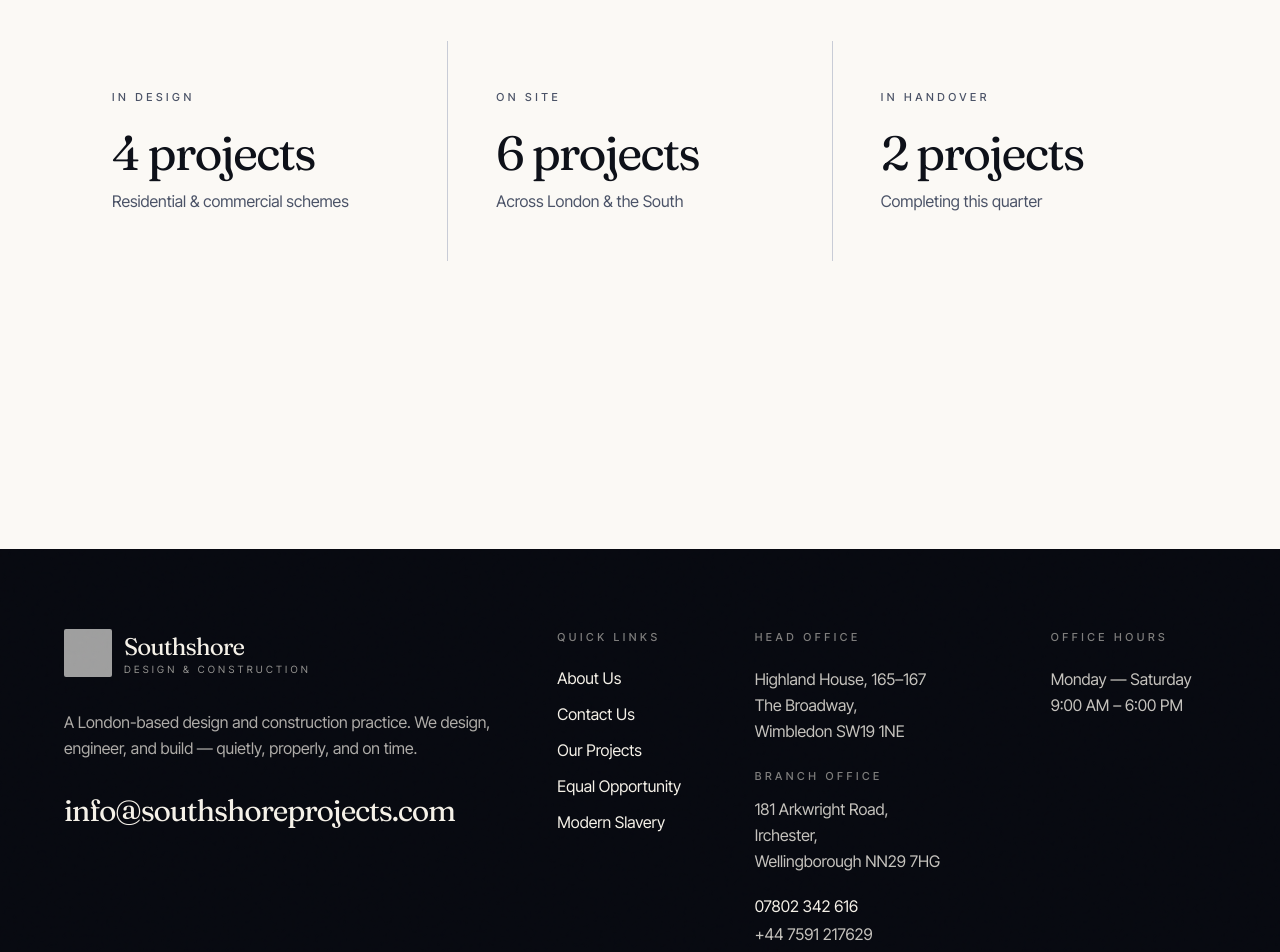
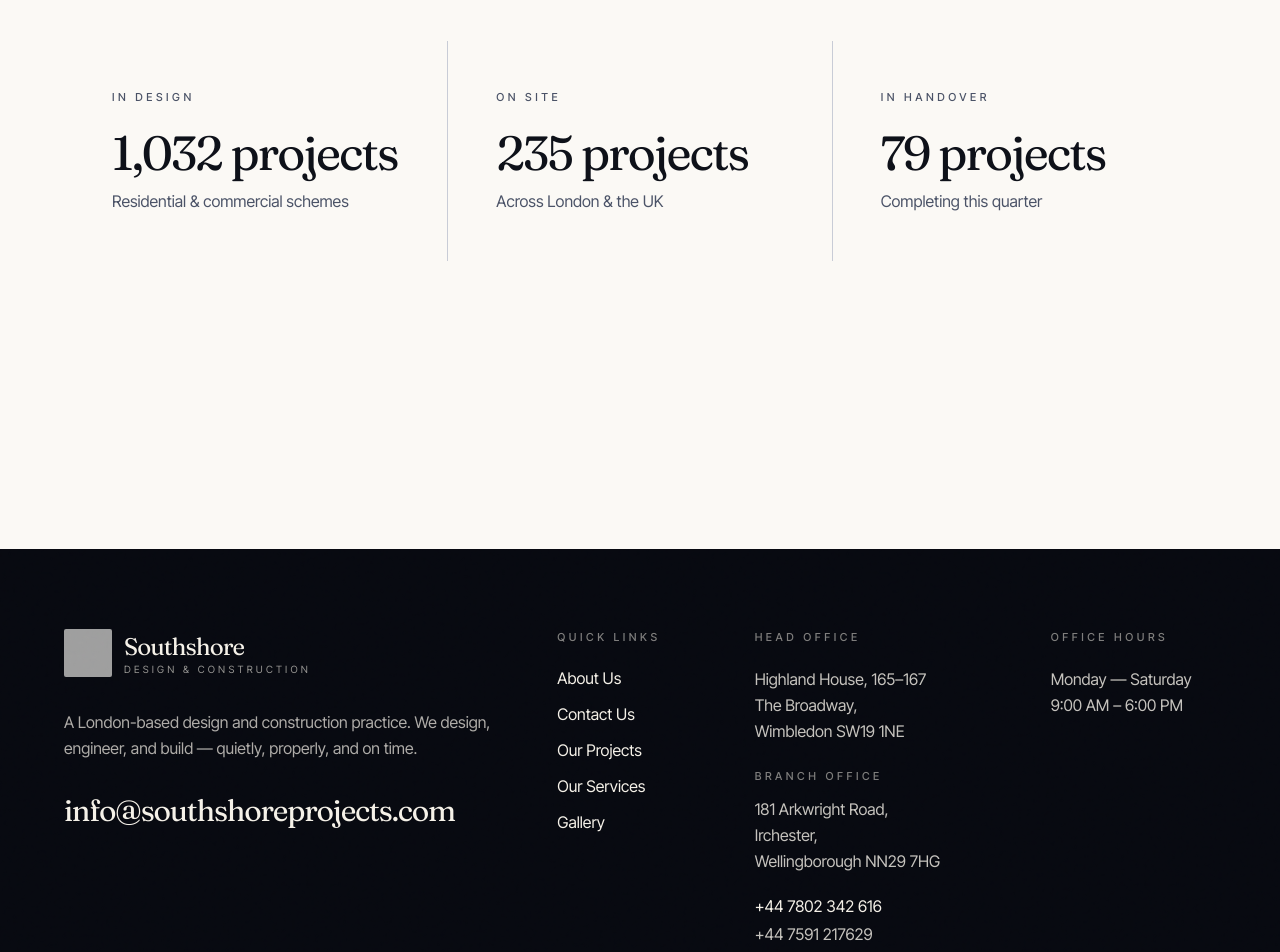
Before and after one commit to UsmanAhmed0001/Southshore-projects, a React (Vite) app: page /projects in a window 1280 px wide. Shown: the part 1560-2512 px from the top of the page. Built offline with nearby package versions, Linux system fonts and the light colour scheme; grey boxes are pictures that could not be loaded.

Commit message:
Remove policy pages, update numbers, tagline and phone formats

```diff
--- a/src/App.jsx
+++ b/src/App.jsx
@@ -7,8 +7,6 @@ import Services from './pages/Services.jsx'
 import Gallery from './pages/Gallery.jsx'
 import Projects from './pages/Projects.jsx'
 import Contact from './pages/Contact.jsx'
-import EqualOpportunity from './pages/EqualOpportunity.jsx'
-import ModernSlavery from './pages/ModernSlavery.jsx'
 
 export default function App() {
   return (
@@ -22,8 +20,6 @@ export default function App() {
           <Route path="/gallery" element={<Gallery />} />
           <Route path="/projects" element={<Projects />} />
           <Route path="/contact" element={<Contact />} />
-          <Route path="/equal-opportunity-policy" element={<EqualOpportunity />} />
-          <Route path="/modern-slavery-statement" element={<ModernSlavery />} />
           <Route path="*" element={<Home />} />
         </Routes>
       </Layout>
--- a/src/components/Footer.jsx
+++ b/src/components/Footer.jsx
@@ -40,8 +40,8 @@ export default function Footer() {
               <li><Link to="/about" className="hover:text-brass-400 transition-colors">About Us</Link></li>
               <li><Link to="/contact" className="hover:text-brass-400 transition-colors">Contact Us</Link></li>
               <li><Link to="/projects" className="hover:text-brass-400 transition-colors">Our Projects</Link></li>
-              <li><Link to="/equal-opportunity-policy" className="hover:text-brass-400 transition-colors">Equal Opportunity</Link></li>
-              <li><Link to="/modern-slavery-statement" className="hover:text-brass-400 transition-colors">Modern Slavery</Link></li>
+              <li><Link to="/services" className="hover:text-brass-400 transition-colors">Our Services</Link></li>
+              <li><Link to="/gallery" className="hover:text-brass-400 transition-colors">Gallery</Link></li>
             </ul>
           </div>
 
@@ -62,8 +62,8 @@ export default function Footer() {
               </address>
             </div>
             <div className="mt-5 space-y-1">
-              <a href="tel:07802342616" className="block hover:text-brass-400 transition-colors">
-                07802 342 616
+              <a href="tel:+447802342616" className="block hover:text-brass-400 transition-colors">
+                +44 7802 342 616
               </a>
               <a href="tel:+447591217629" className="block hover:text-brass-400 transition-colors text-sand-100/80">
                 +44 7591 217629
@@ -89,7 +89,7 @@ export default function Footer() {
             © {new Date().getFullYear()} Southshore Projects. All rights reserved.
           </p>
           <p className="text-sand-100/40 text-xs uppercase tracking-widestplus">
-            Building &nbsp;·&nbsp; Designing &nbsp;·&nbsp; Delivering — in London
+            Building &nbsp;·&nbsp; Designing &nbsp;·&nbsp; Delivering — All over United Kingdom
           </p>
         </div>
       </div>
--- a/src/components/Navbar.jsx
+++ b/src/components/Navbar.jsx
@@ -100,10 +100,10 @@ export default function Navbar() {
       <div className="px-6 md:px-10 py-8 border-t border-ink-100 flex-shrink-0">
         <div className="eyebrow mb-3">Get in touch</div>
         <a
-          href="tel:07802342616"
+          href="tel:+447802342616"
           className="block font-display text-2xl text-ink-900 hover:text-brass-500 transition-colors"
         >
-          07802 342 616
+          +44 7802 342 616
         </a>
         <a
           href="tel:+447591217629"
--- a/src/pages/Contact.jsx
+++ b/src/pages/Contact.jsx
@@ -64,10 +64,10 @@ export default function Contact() {
             </Reveal>
             <Reveal delay={100}>
               <a
-                href="tel:07802342616"
+                href="tel:+447802342616"
                 className="block font-display text-4xl md:text-5xl tracking-tightest text-ink-900 hover:text-brass-500 transition-colors duration-500"
               >
-                07802 342 616
+                +44 7802 342 616
               </a>
             </Reveal>
             <Reveal delay={150}>
--- a/src/pages/Projects.jsx
+++ b/src/pages/Projects.jsx
@@ -50,9 +50,9 @@ export default function Projects() {
           {/* Status board */}
           <div className="mt-32 grid md:grid-cols-3 gap-px bg-ink-200">
             {[
-              { label: 'In design', value: '4 projects', detail: 'Residential & commercial schemes' },
-              { label: 'On site',   value: '6 projects', detail: 'Across London & the South' },
-              { label: 'In handover', value: '2 projects', detail: 'Completing this quarter' }
+              { label: 'In design',   value: '1,032 projects', detail: 'Residential & commercial schemes' },
+              { label: 'On site',     value: '235 projects',   detail: 'Across London & the UK' },
+              { label: 'In handover', value: '79 projects',    detail: 'Completing this quarter' }
             ].map((s, i) => (
               <Reveal key={s.label} delay={i * 120} className="bg-sand-50 p-8 md:p-12">
                 <div className="eyebrow mb-6">{s.label}</div>
```
